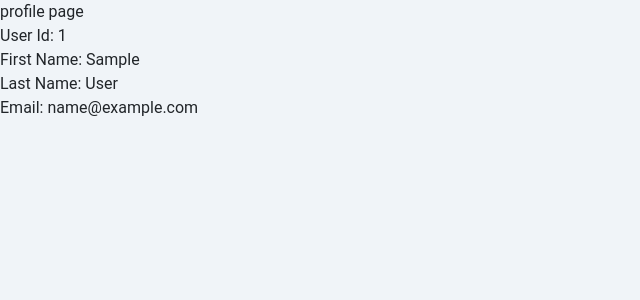
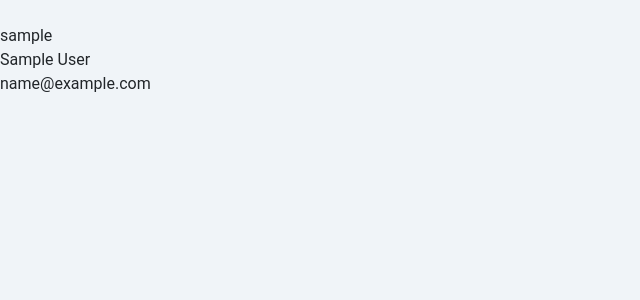
Before and after one commit to aashishChakradhar/Hackathon, a Django app: template templates/student_profile.html in a window 1280 px wide. Shown: the top 300 px of the page, without its empty margins (0-640 px from the left). Run offline with Django 5.2, Linux system fonts and the light colour scheme; the template is opened without the code that fills it: most values are stand-ins (such as "Sample title", 1, 10 or a date in 2020); some libraries are stand-ins or nearby versions.

Commit message:
Student profile page

```diff
--- a/templates/student_profile.html
+++ b/templates/student_profile.html
@@ -3,9 +3,30 @@
     {{page_name}}
 {% endblock title %}
 {% block body %}
-    profile page <br>
+    <!-- profile page <br>
     User Id: {{user_id}} <br>
     First Name: {{first_name}} <br>
     Last Name:  {{last_name}} <br>
-    Email: {{email}} <br>
+    Email: {{email}} <br> -->
+
+    <div class="student-profile">
+        <div class="std-box">
+            <div class="std-img">
+                <img src="" alt="">
+            </div>
+            <div class="username">
+                {{username}}
+            </div>
+            <div class="std-name">
+                {{first_name}} {{last_name}}
+            </div>
+            <div class="std-email">
+                {{email}}
+            </div>
+        </div>
+        <div class="std-graph">
+
+        </div>
+    </div>
+
 {% endblock body %}
```
